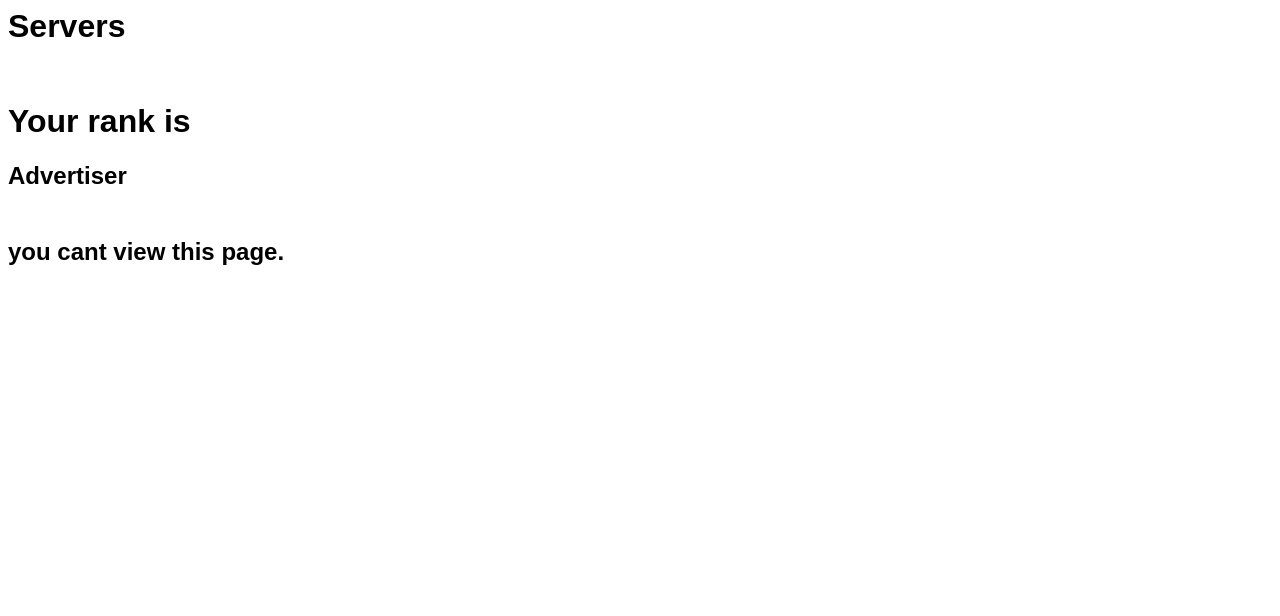
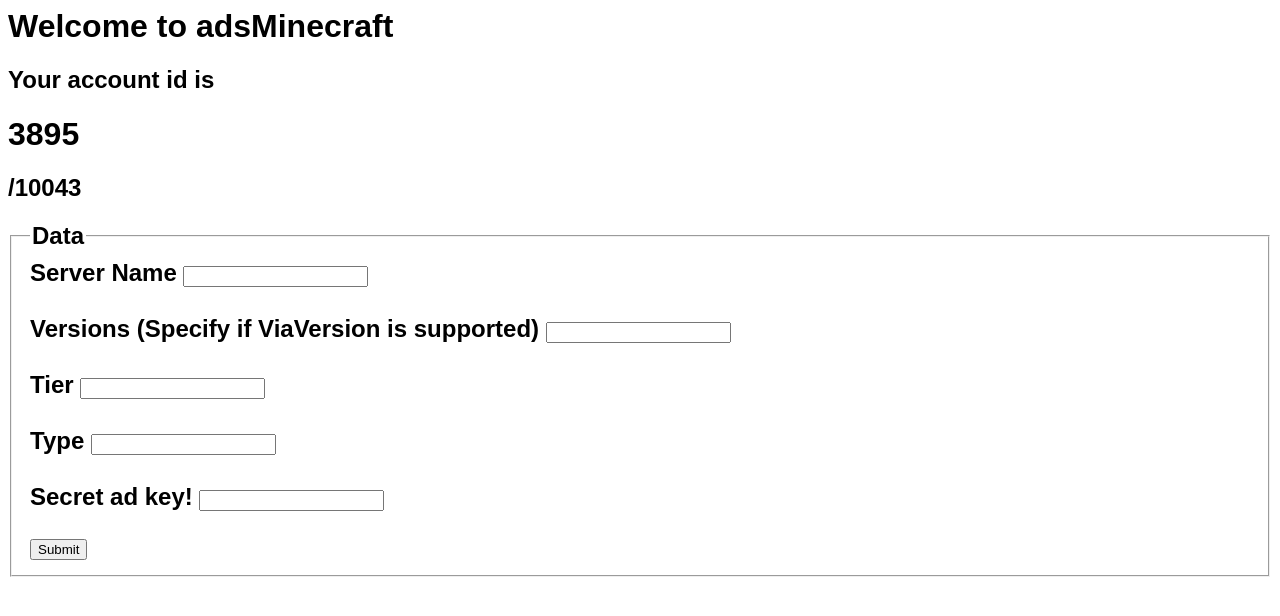
Before and after one commit to adsMinecraft/adsMinecraft.github.io, a plain HTML site: page publish/index.html in a window 1280 px wide. Drawn offline with Linux system fonts and the light colour scheme.

Commit message:
Update index.html

```diff
--- a/publish/index.html
+++ b/publish/index.html
@@ -1,8 +1,20 @@
-<h1>Servers<h1>
+<h1 big> Welcome to adsMinecraft <h1 big>
 
-
+<h2>Your account id is<h2> <h1> 3895 <h1> <h2> /10043 <h2>
 <link rel="stylesheet" href="main.css" media="screen, projection">
-
-<br>Your rank is<br>
-<h2> Advertiser <h2>
-<br> you cant view this page.<br>
+<form action="/serverlist.html">
+ <fieldset>
+  <legend>Data</legend>
+  <label for="fname">Server Name</label>
+  <input type="text" id="fname" name="fname"><br><br>
+  <label for="lname">Versions (Specify if ViaVersion is supported)</label>
+  <input type="text" id="lname" name="lname"><br><br>
+  <label for="email">Tier</label>
+  <input type="text" id="email" name="email"><br><br>
+  <label for="birthday">Type</label>
+  <input type="text" id="birthday" name="birthday"><br><br>
+  <label for="key">Secret ad key!</label>
+  <input type="password" id="key" name="email"><br><br>
+  <input type="submit" value="Submit">
+ </fieldset>
+</form>
```
